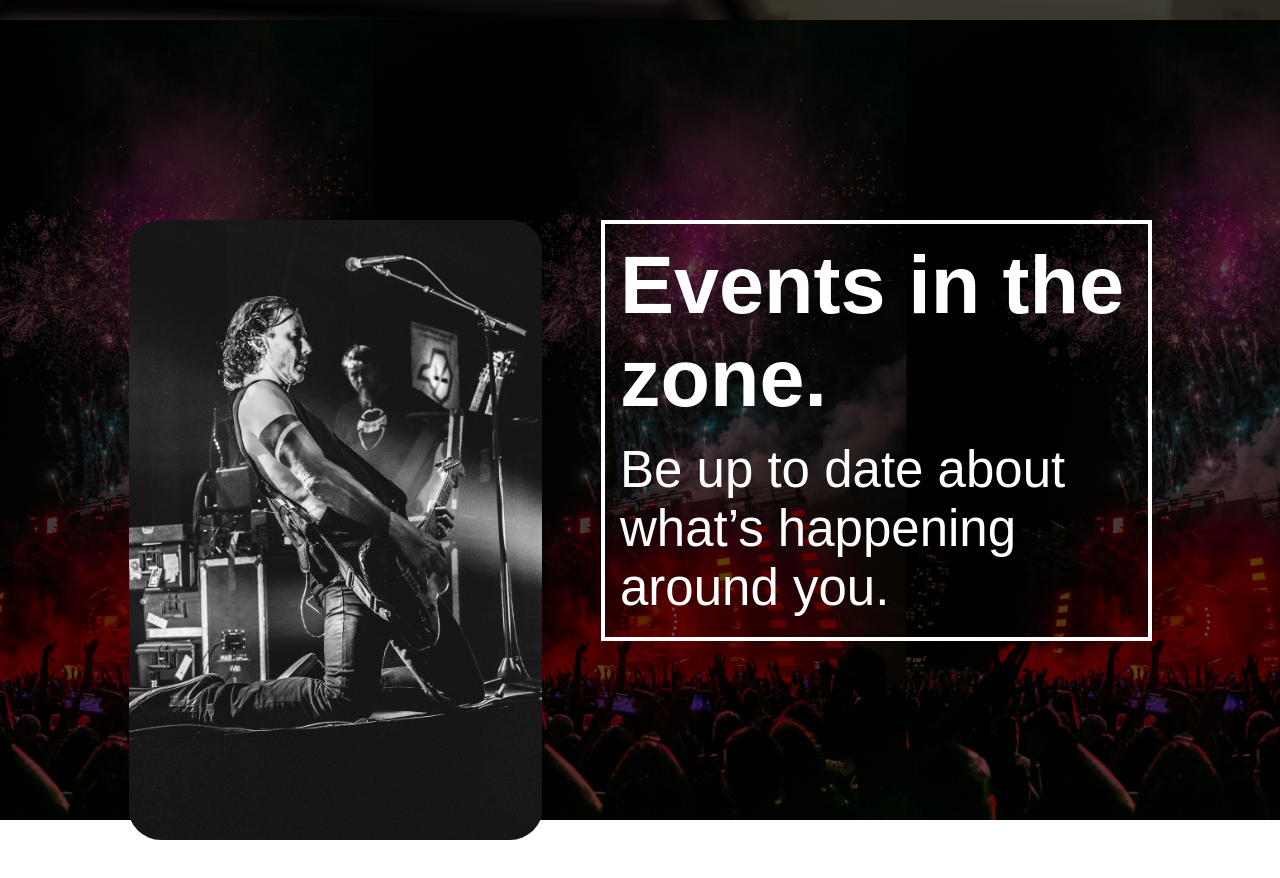
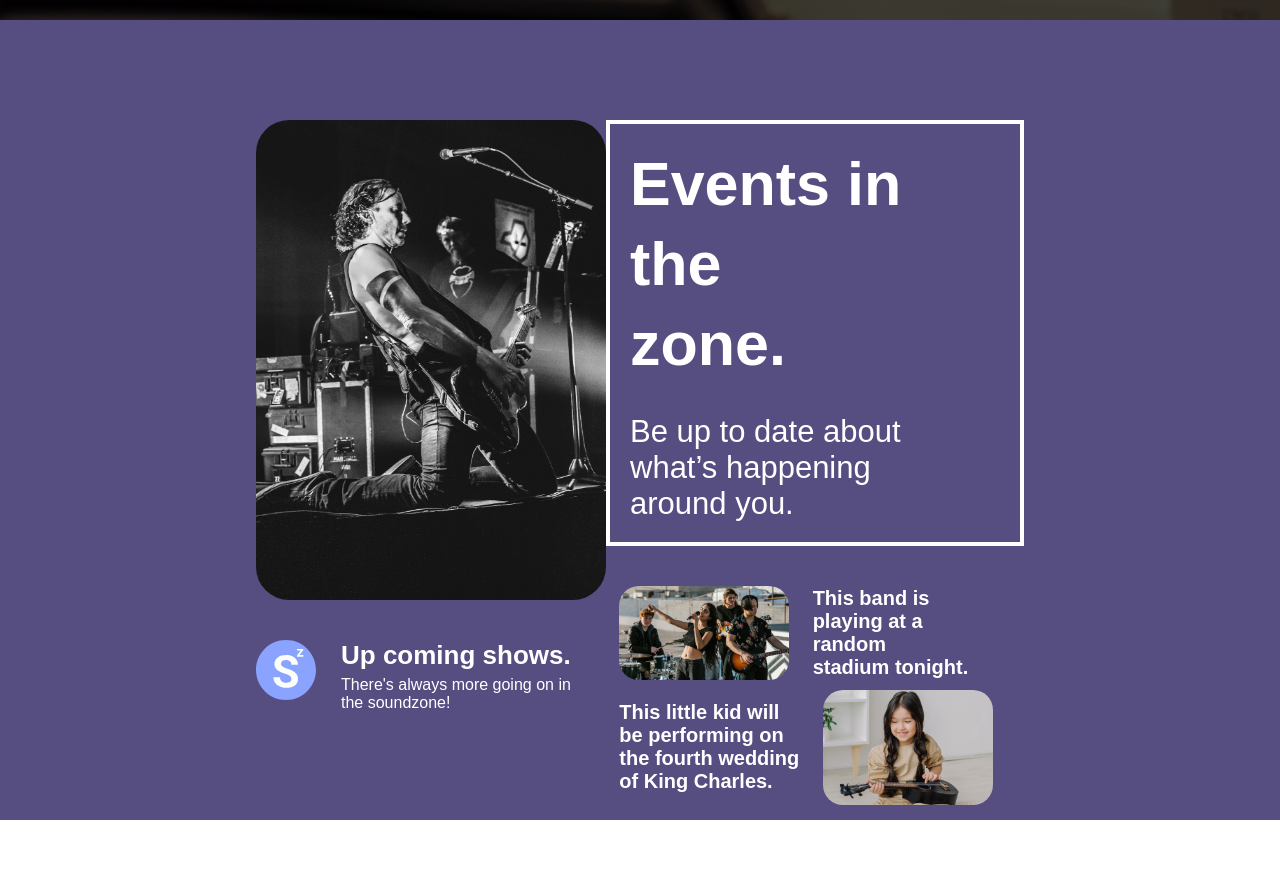
Before and after one commit to peturjack/group-project1, a plain HTML site: page index.html in a window 1280 px wide. Shown: the part 780-1658 px from the top of the page. Before the commit the page ends 1620 px from the top, so only its background shows below. Drawn offline with Linux system fonts and the light colour scheme.

Commit message:
wednesday work

```diff
--- a/index.html
+++ b/index.html
@@ -6,12 +6,15 @@
     <title>Group-project</title>
     <link rel="stylesheet" href="style.css">
 </head>
+<!-- container around the entire first page -->
 <div class="container">
+
+    <!-- the header and navbar -->
     <header class="header">
         <img class="sound-logo" src="images/logo.png" alt="Logo">
         <nav>
             <ul>
-                <li><a href="#header">home</a></li>
+                <li><a href="#main">home</a></li>
                 <li><a href="#events">events</a></li>
                 <li><a href="#">music</a></li>
                 <li><a href="#">bios</a></li>
@@ -20,23 +23,48 @@
         </nav>
         <input class="search-bar" type="text" placeholder="search...">
     </header>
-    <main id="header" class="main-section">
+    <main id="main" class="main-section">
         <h1>Step into this!</h1>
         <p>At soundzone you can <br> play the latest tracks or <br> your old favourites with <br> one click. </p>
     </main>
 </div>
 
+<!-- container around the entire second page -->
+<div class="container2" id="events">
 
-<div class="container2">
+<!-- the main content of the second page -->
+    <div class="flex-container">
 
-    <div class="flex-container">
-        <img src="images/guitar player.jpg" alt="">
-        <div class="boxes" id="events">
-            <h2>Events in the <br> zone.</h2>
-            <p>Be up to date about <br> what’s happening <br> around you.</p>
+
+        <div class="container2-left">
+            <img class="guitar-image    " src="images/guitar player.jpg" alt="">
+            <div class="up-coming-shows">
+                <img class="logo2" src="images/onlu-icon.svg" alt="logo">
+                <div class="up-coming-shows-text">
+                    <h3>Up coming shows.</h3>
+                    <p>There's always more going on in the soundzone!</p>
+                </div>
+            </div>
+        </div>
+
+        <div class="container2-right">
+            <div class="container2-top-right-text">
+                <h2>Events in the <br> zone.</h2>
+                <p>Be up to date about <br> what’s happening <br> around you.</p>
+            </div>
+            <div class="container2-bottom-right">
+                <img src="images/band 1.png" alt="people">
+                <p>This band is <br> playing at a random <br> stadium tonight.</p>
+                <p>This little kid will <br> be performing on <br> the fourth wedding <br> of King Charles.</p>
+                <img src="images/kid1.png" alt="kid">
+            </div>
         </div>
     </div>
 
 </div>
+
+  <div class="container3">
+
+  </div>
 </body>
 </html>
--- a/style.css
+++ b/style.css
@@ -14,16 +14,16 @@ html {
     scroll-behavior: smooth;
 }
 
+
+
 .container {
     height: 100vh;
     width: 100%;
-    background-color: white;
     background-image: linear-gradient(rgba(0,0,0,0.75), rgba(0,0,0,0.75)), url(images/piano.jpg);
     background-position: center;
     background-size: cover;
+}
 
-
-}
 
 .header {
     display: flex;
@@ -33,12 +33,10 @@ html {
     right: 0;
     justify-content: space-between;
     align-items: center;
-    padding: 1.5rem 10%;
+    padding: 1.5rem 20%;
     border-end-start-radius: 5rem;
     border-end-end-radius: 5rem;
-    background-color: black;
-
-
+    background-color: rgba(0, 0, 0, 0.159);
 }
 
 .header nav ul li{
@@ -49,7 +47,7 @@ html {
 .header nav ul li a {
     color: white;
     position: relative;
-    font-size: 2.6rem;
+    font-size: 2rem;
 }
 
 .header nav ul li a::after {
@@ -60,7 +58,7 @@ html {
     height: 3px;
     left: 0;
     bottom: -7px;
-    transition: 0.5s;
+    transition: 0.5s ease;
 }
 
 .header nav ul li a:hover::after {
@@ -69,27 +67,34 @@ html {
 
 .sound-logo {
     height: 6rem;
-    width: 27rem;
+    width: 22rem;
+    object-fit: contain;
 }
 
 .search-bar {
-    padding: 1.5rem 1.5rem;
-    max-width: 17.5rem;
+    padding-top: 1.5rem;
+    padding-bottom: 1rem;
+    padding-left: 1.5rem;
     border-radius: 7.5rem;
     outline: none;
     border: none;
-
 }
 
 ::placeholder {
     color: blueviolet;
     opacity: 0.38;
-    font-size: 2.4rem;
+    font-size: 2rem;
+
 }
 
+
+
 .main-section {
-    padding-top: 15%;
-    margin-left: 10%;
+   padding: 15% 20%;
+   width: 100%;
+   display: flex;
+   flex-direction: column;
+
 
 }
 
@@ -102,63 +107,121 @@ html {
 
 .main-section p {
     color: white;
-
     font-size: 5.1rem;
     line-height: 5rem;
 }
 
+
+
 .container2 {
     height: 100vh;
     width: 100%;
-    background-image: linear-gradient(rgba(0,0,0,0.65),rgba(0,0,0,0.65)), url(images/center-stage.jpg);
-    padding-top: 10rem;
-    background-size: contain;
-    background-position: center;
+    background-color: #564D80;
+
 }
 
 .flex-container  {
     display: flex;
     justify-content: space-between;
-    padding: 10rem 10% 0 ;
+    padding: 10rem 20% 0    ;
+}
+
+@media (max-width: 1100px){
+    .flex-container{
+        flex-direction: column;
+        background-color: #564D80;
+        align-items: center;
+        text-align: center;
+    }
+
+    .html{
+        font-size: 52.5%;
+
+    }
+}
+
+.container2-left{
+    display: flex;
+    flex-direction: column;
+    color: white;
+}
+
+.container2-left .guitar-image {
+    height: 48rem;
+    width: 35rem;
+    border-radius: 3.3rem;
+}
+
+.up-coming-shows {
+    display: flex;
+    width: 32rem;
+    height: 9rem;
+    justify-content: space-between;
+    margin-top: 4rem;
+}
+
+.up-coming-shows .logo2 {
+    width: auto;
+    height: 6rem;
+    margin-right: 2.5rem;
+}
+
+
+.up-coming-shows-text h3{
+    font-size: 2.6rem;
+    margin-bottom: 0.5rem;
+}
+
+
+.up-coming-shows-text p {
+    font-size: 1.6rem;
+}
+
+.container2-right {
+    display: flex;
+    flex-direction: column;
+    color: white;
+}
+
+.container2-right h2 {
+    font-size: 6.1rem;
+    line-height: 8rem;
+    margin-bottom: 3rem;
+}
+
+.container2-right p {
+    font-size: 3.1rem;
+}
+
+.container2-top-right-text {
+    margin-bottom: 4rem;
+    border: solid 0.4rem white;
+    padding: 2rem;
+}
+
+.container2-bottom-right {
+    display: flex;
+    width: 40rem;
+    flex-wrap: wrap;
+    gap: 1rem;
+    justify-content: space-evenly;
 
 }
 
-
-
-.container2 h2{
-    color: white;
-    font-size: 8.1rem;
-    margin: 1.5rem;
-
+.container2-bottom-right img {
+    width: 17rem;
+    border-radius: 2rem;
 }
 
-.boxes {
-    border:solid  0.4rem white;
-    height: 42.1rem;
-    width: 55.1rem;
-    display: flex;
-    flex-direction: column;
-
-    text-align: start;
+.container2-bottom-right p {
+    align-self: center;
+    font-size: 2rem;
+    font-weight: bold;
+    width: 18rem;
 }
 
-.container2 p {
-    color: white;
-    font-size: 5.1rem;
-    margin: 0 1.5rem;
+.container3 {
+    height: 100vh;
+    width: 100%;
+    padding: 0 20%;
 }
-
-
-
-.flex-container img {
-    object-fit: contain;
-    border-radius: 3.3rem;
-    height: 62rem;
-    width: 41.5rem;
-    cursor: pointer;
-
-}
-
-.flex-container img:hover {
-    transform: scale(27rem);
-}
```
Also changed, not shown: images/band 1.png (added), images/kid1.png (added), images/onlu-icon.svg (added).
